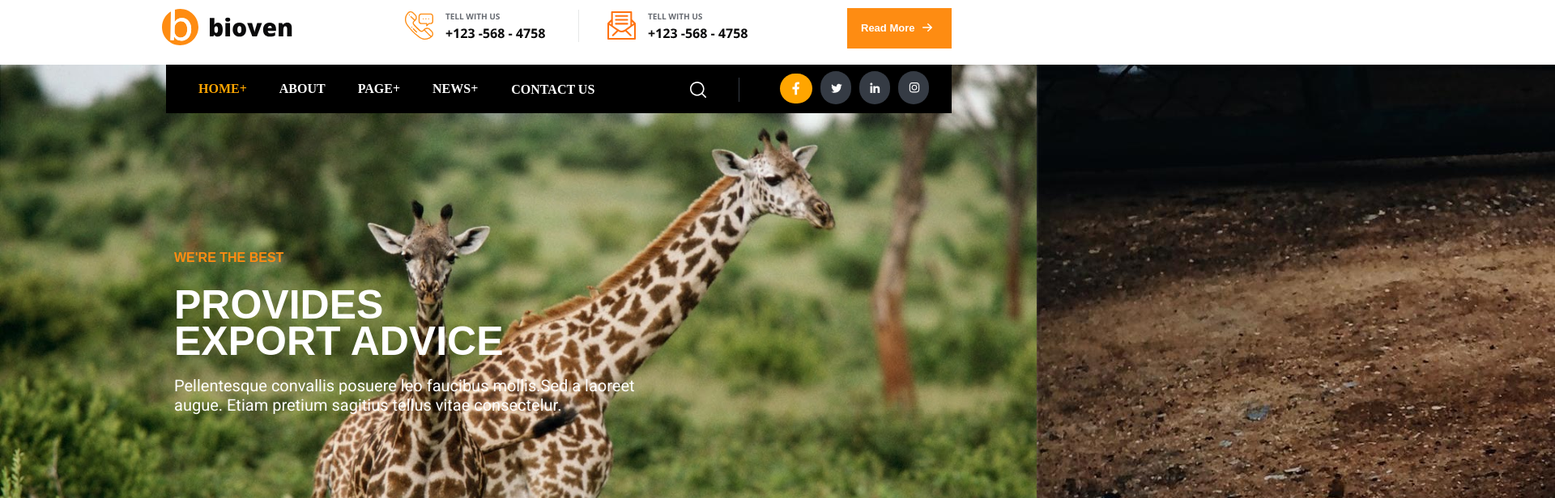
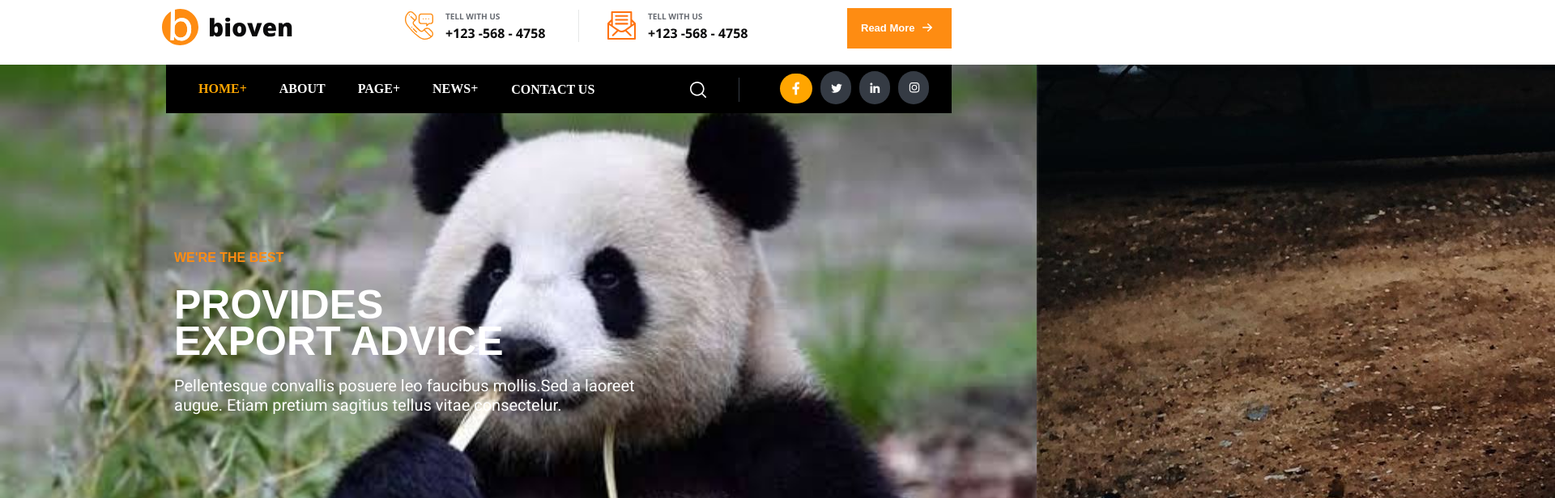
Before and after one commit to gilangwokeh/web-slicing-2, a plain HTML site: page asset/index.html in a window 1280 px wide. Both pictures are taken after a click on the button 1152 px from the left and 735 px from the top of the page. Shown: the top 616 px of the page at 81% size, 1920 px wide, since content can reach past the window. Drawn offline with nearby package versions, Linux system fonts and the light colour scheme; files that its build step writes are made by us from their sources; files whose address does not match are found by name; a web font is replaced by a local one.

Commit message:
perubahan kode

```diff
--- a/asset/index.html
+++ b/asset/index.html
@@ -131,7 +131,7 @@
             <img id="image-nav3" class="slideshow-container" src="./image/gambar-nav3.jpg" alt="" max-width="100%" height="900px">
           </li>
           <li class="slide">
-            <img id="image-nav" class="slideshow-container" src="./image/gambar-nav.jpg" alt="" max-width="100%" height="900px">
+            <img id="image-nav4" class="slideshow-container" src="./image/gambar-nav4.jpg" alt="" max-width="100%" height="900px">
           </li>
           <li class="slide">
             <img id="image-nav" class="slideshow-container" src="./image/gambar-nav.jpg" alt="" max-width="100%" height="auto">
--- a/asset/javascript/hamburger.js
+++ b/asset/javascript/hamburger.js
@@ -16,3 +16,8 @@ $(document).ready(function(){
     $('#image-nav3').slideToggle('slow');
   });
 });
+$('document').ready(function(){
+  $('#arrow_back').click(function () {
+    $('#image-nav2').stop().slideToggle('slow');
+  });
+})
```
Also changed, not shown: asset/image/gambar-nav4.jpg (added).
